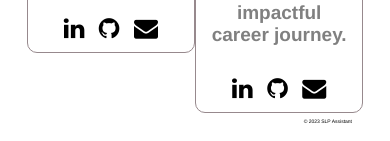
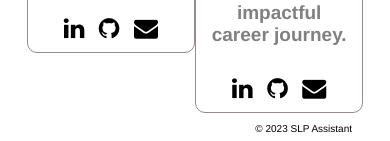
Before and after one commit to AlaaAymanAbdElRaheem/SLP_Assistant, a Flask app: page /contact in a window 390 px wide. Shown: the part 953-1094 px from the top of the page. Run offline with Flask 3, Linux system fonts and the light colour scheme.

Commit message:
fixing style in mobile view

```diff
--- a/design/static/styles/common.css
+++ b/design/static/styles/common.css
@@ -138,7 +138,7 @@ option {
   }
 
   .copyright {
-    font-size: 5px;
+    font-size: 10px;
   }
 
   footer {
@@ -225,7 +225,7 @@ option {
   }
 
   .copyright {
-    font-size: 5px;
+    font-size: 10px;
   }
 
   footer {
```
